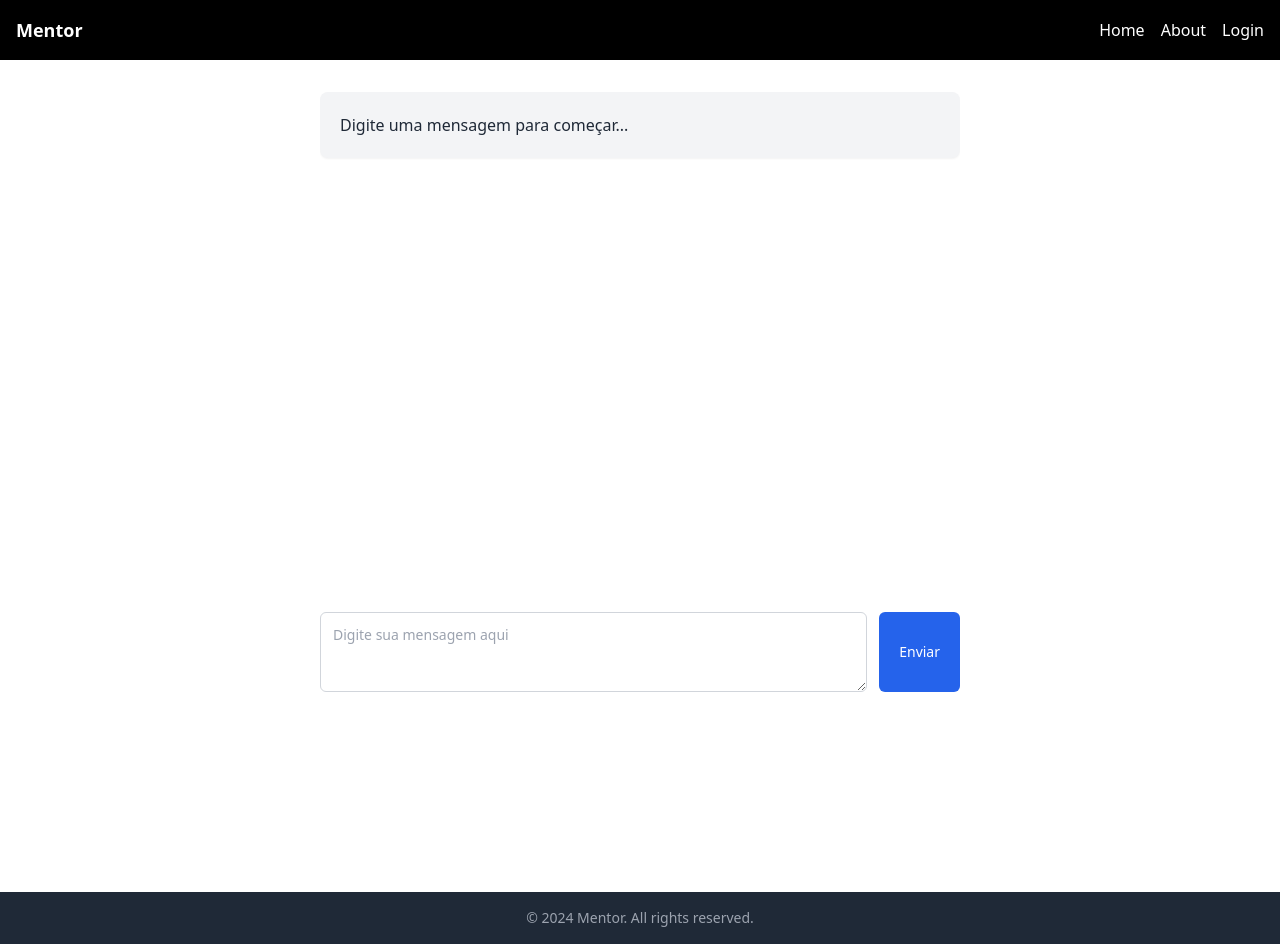
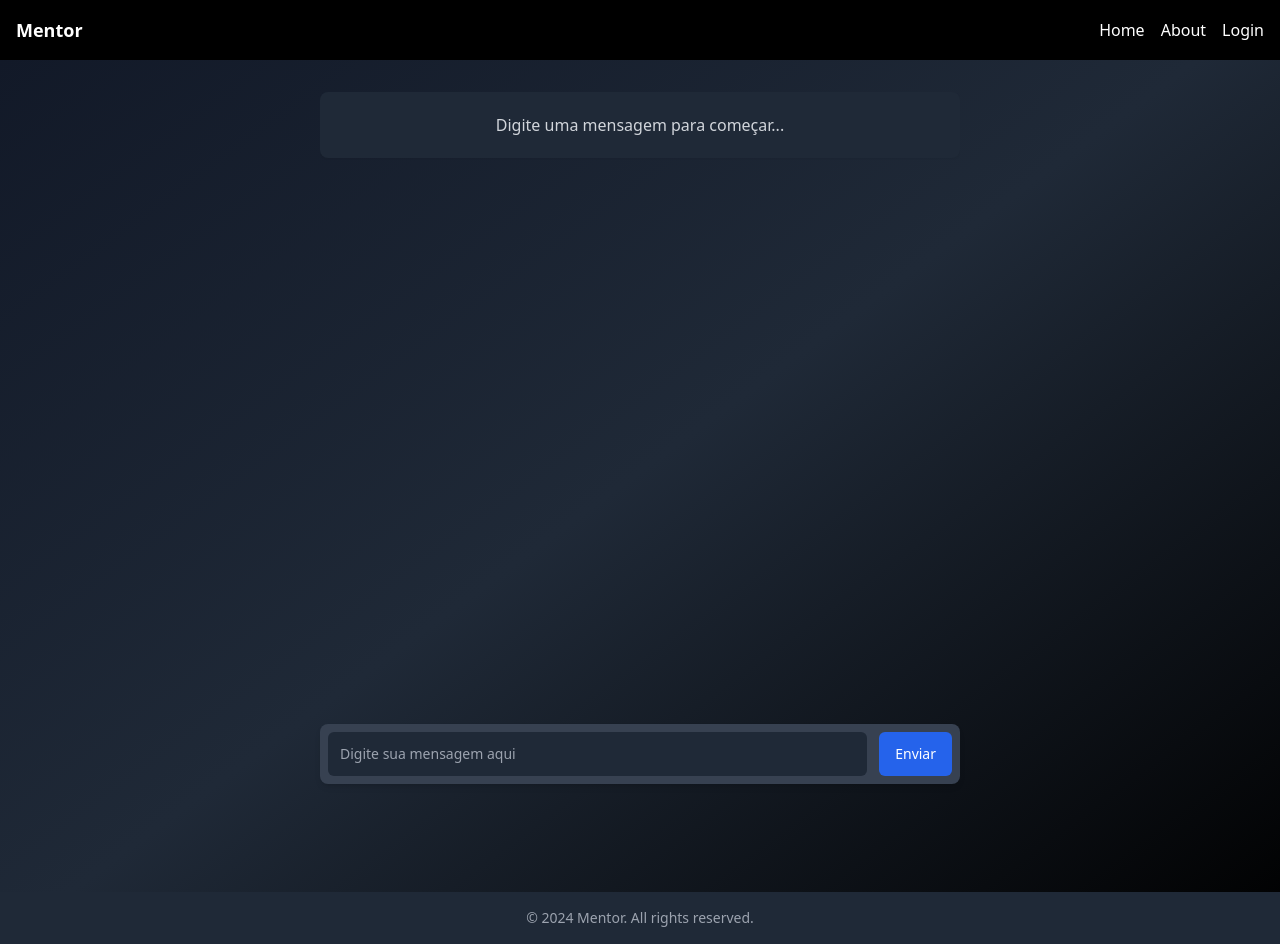
Before and after one commit to TiagoMontes/Mentor, a Next.js app: page / in a window 1280 px wide. Built offline with nearby package versions, Linux system fonts and the light colour scheme.

Commit message:
change layout to dark

```diff
--- a/src/layouts/Default/index.tsx
+++ b/src/layouts/Default/index.tsx
@@ -8,7 +8,7 @@ type DefaultProps = {
 
 export default function DefaultLayout({ children }: DefaultProps) {
   return (
-    <div className="flex min-h-screen flex-col justify-between bg-white text-black">
+    <div className="flex min-h-screen flex-col justify-between bg-white text-black bg-gradient-to-br from-gray-900 via-gray-800 to-black">
       <header className="bg-black p-4 text-white">
         <Header />
       </header>
--- a/src/pages/index.tsx
+++ b/src/pages/index.tsx
@@ -63,11 +63,12 @@ export default function Index() {
   }, [messages])
 
   return (
-    <div className="max-w-2xl mx-auto p-4 font-sans flex flex-col h-screen">
-      <div className="max-h-[500px] flex-1 overflow-y-auto mb-5 scrollbar-thin scrollbar-thumb-gray-300 scrollbar-track-transparent hover:scrollbar-thumb-gray-400 transition-colors">
+    <div className="max-w-2xl mx-auto p-4 font-sans flex flex-col min-h-screen text-white">
+      <div className="flex-1 overflow-y-auto mb-6 scrollbar-thin scrollbar-thumb-gray-600 scrollbar-track-transparent hover:scrollbar-thumb-gray-500 transition-colors">
+        <div className="min-h-[200px] sm:min-h-[300px] lg:min-h-[500px]">
           {messages.length === 0 ? (
-          <div className="bg-gray-100 rounded-lg p-5 shadow-sm">
-            <p className="text-gray-800 text-base leading-relaxed">
+            <div className="bg-gray-800 rounded-lg p-5 shadow-sm text-center">
+              <p className="text-gray-300 text-base leading-relaxed">
                 Digite uma mensagem para começar...
               </p>
             </div>
@@ -77,8 +78,8 @@ export default function Index() {
                 key={index}
                 className={`mb-4 p-4 rounded-lg ${
                   msg.role === 'user'
-                  ? 'bg-blue-50 text-blue-900 ml-auto max-w-[80%]'
-                  : 'bg-gray-100 text-gray-800 max-w-[80%]'
+                    ? 'bg-blue-900 text-white ml-auto max-w-[80%]'
+                    : 'bg-gray-700 text-gray-200 max-w-[80%]'
                 }`}
               >
                 <p className="text-base leading-relaxed">
@@ -90,17 +91,23 @@ export default function Index() {
             ))
           )}
         </div>
-      <form onSubmit={handleSubmit} className="flex gap-3">
-        <textarea
+      </div>
+
+      <form
+        onSubmit={handleSubmit}
+        className="flex gap-3 flex-col sm:flex-row sticky bottom-4 bg-gray-700 p-2 rounded-lg shadow-md"
+      >
+        <input
           value={message}
+          type="text"
           onChange={(e) => setMessage(e.target.value)}
-          className="flex-1 min-h-[80px] p-3 text-sm border border-gray-300 rounded-md resize-y outline-none focus:border-blue-500 transition-colors disabled:bg-gray-200"
+          className="flex-grow text-white p-3 text-sm bg-gray-800 outline-none border-none rounded-md focus:ring-2 focus:ring-blue-500 disabled:text-gray-600"
           placeholder="Digite sua mensagem aqui"
           disabled={isLoading}
         />
         <button
           type="submit"
-          className="px-5 py-2 text-sm bg-blue-600 text-white rounded-md hover:bg-blue-700 disabled:bg-gray-400 disabled:cursor-not-allowed transition-colors"
+          className="px-4 py-2 text-sm bg-blue-600 text-white rounded-md hover:bg-blue-700 disabled:bg-gray-500 disabled:cursor-not-allowed transition-colors"
           disabled={isLoading}
         >
           {isLoading ? 'Enviando...' : 'Enviar'}
```
Also changed, not shown: .eslintrc.json. Lines whose indentation alone changed are shown as unchanged.
